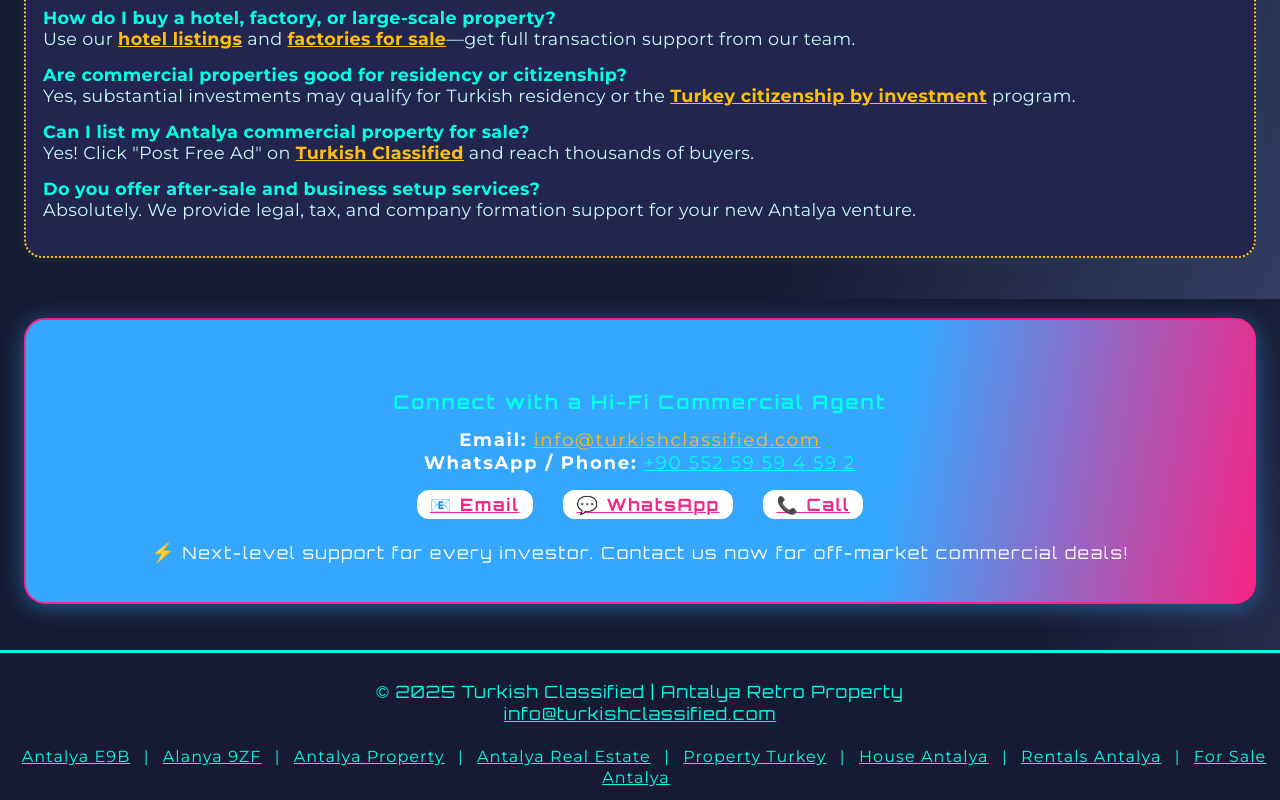
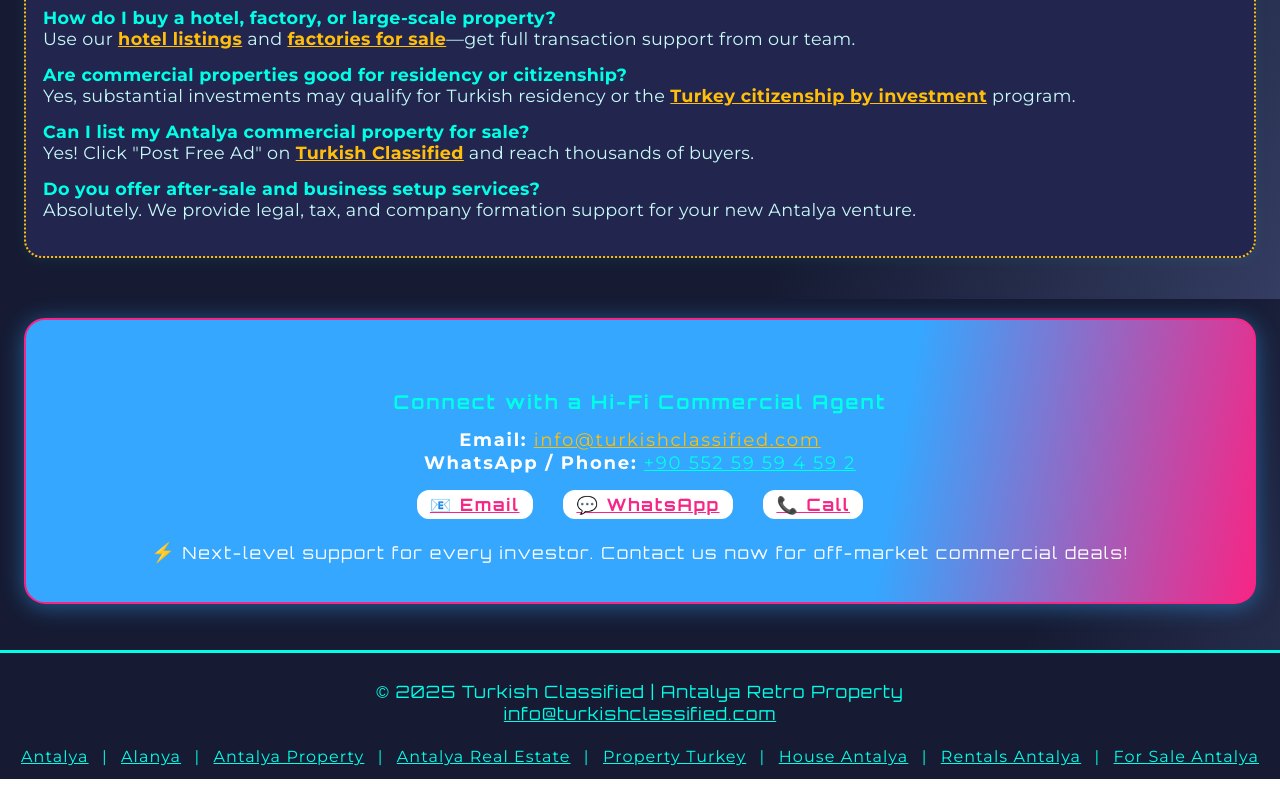
Before and after one commit to turkey-medicals/antalya-commercial, a plain HTML site: page index.html in a window 1280 px wide. Shown: the part 2901-3701 px from the top of the page. After the commit the page ends 3680 px from the top, so only its background shows below. Drawn offline with Linux system fonts and the light colour scheme.

Commit message:
Update index.html

```diff
--- a/index.html
+++ b/index.html
@@ -533,8 +533,8 @@
     <a href="mailto:info@turkishclassified.com" style="color:var(--retro-green);">info@turkishclassified.com</a>
     <br><br>
     <span style="font-family: 'Montserrat', Arial, sans-serif; font-size: 1rem;">
-      <a href="https://antalya-e9b.pages.dev" target="_blank" style="color:var(--retro-green);text-decoration:underline;margin:0 8px;">Antalya E9B</a> |
-      <a href="https://alanya-9zf.pages.dev" target="_blank" style="color:var(--retro-green);text-decoration:underline;margin:0 8px;">Alanya 9ZF</a> |
+      <a href="https://antalya-e9b.pages.dev" target="_blank" style="color:var(--retro-green);text-decoration:underline;margin:0 8px;">Antalya</a> |
+      <a href="https://alanya-9zf.pages.dev" target="_blank" style="color:var(--retro-green);text-decoration:underline;margin:0 8px;">Alanya</a> |
       <a href="https://antalya-property.pages.dev" target="_blank" style="color:var(--retro-green);text-decoration:underline;margin:0 8px;">Antalya Property</a> |
       <a href="https://antalya-real-estate.pages.dev" target="_blank" style="color:var(--retro-green);text-decoration:underline;margin:0 8px;">Antalya Real Estate</a> |
       <a href="https://property-turkey.pages.dev" target="_blank" style="color:var(--retro-green);text-decoration:underline;margin:0 8px;">Property Turkey</a> |
```
